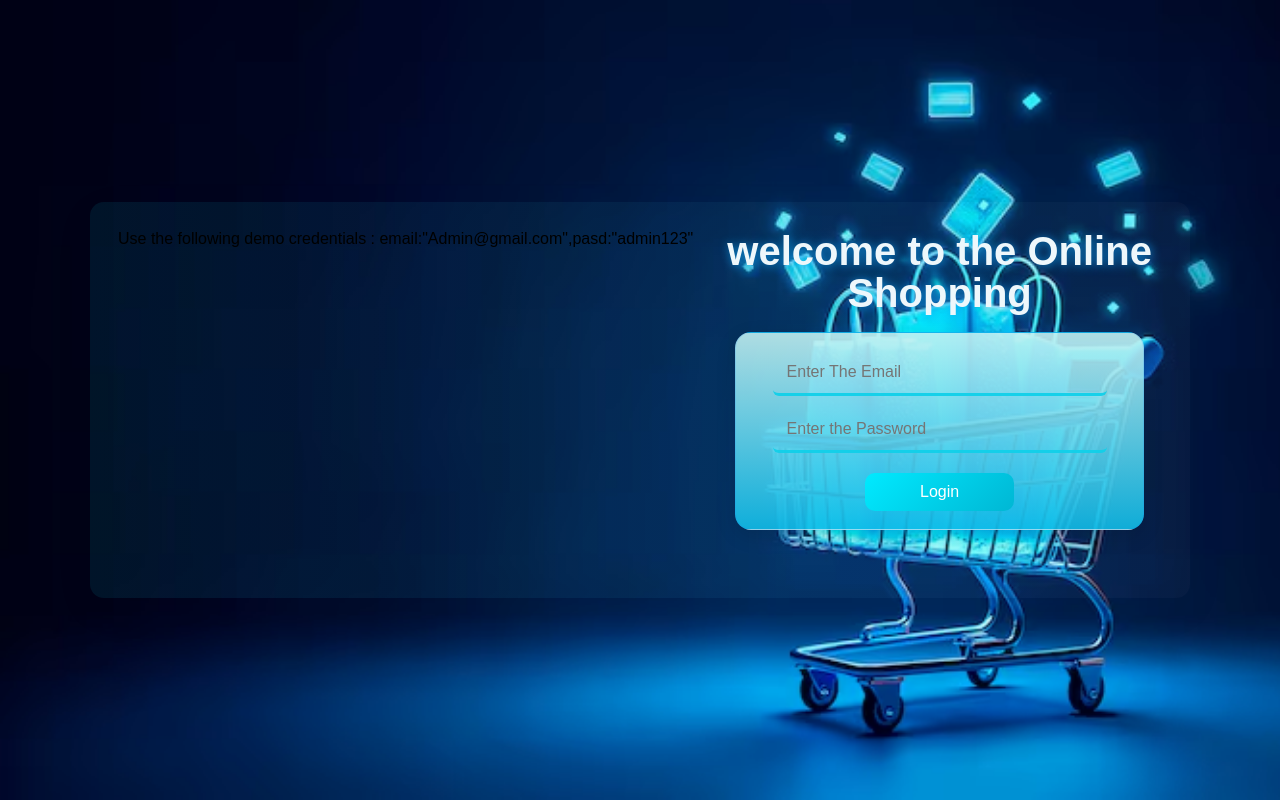
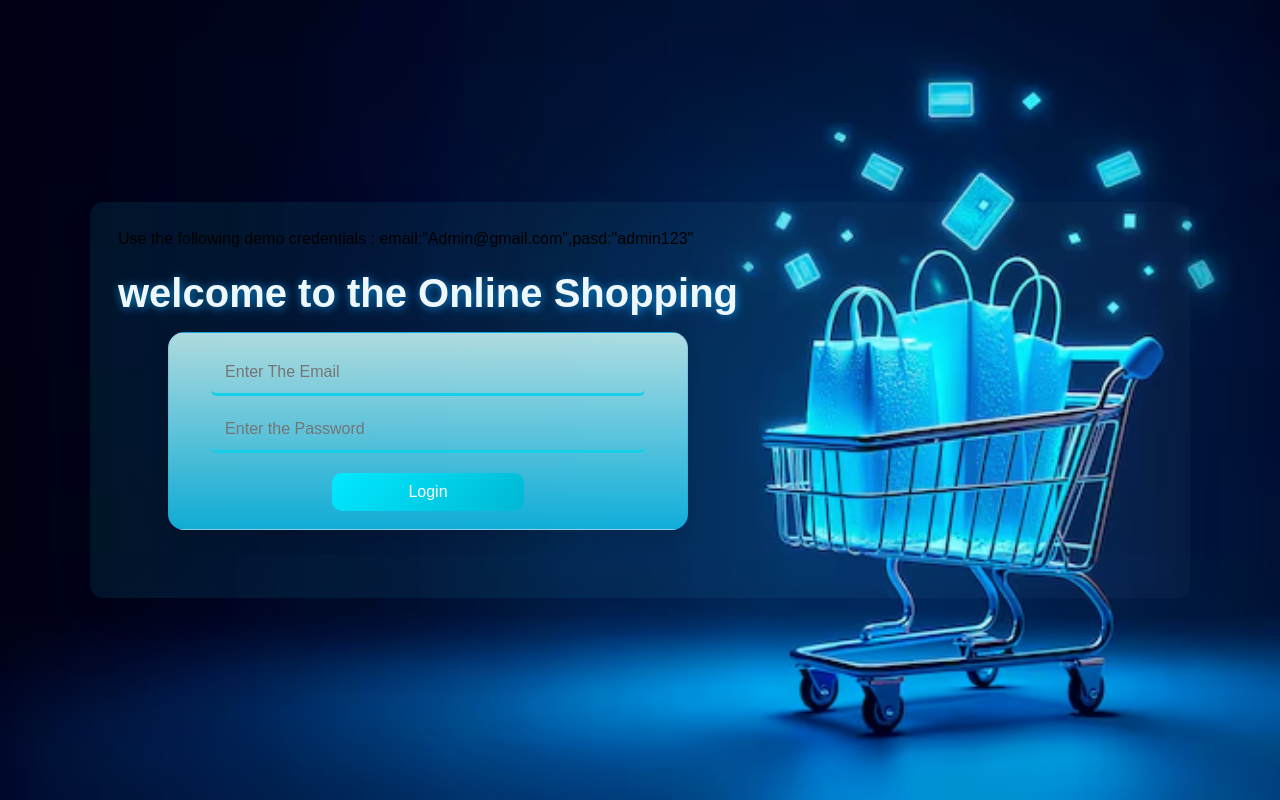
Before and after one commit to hari821-lap/E-Store---Online-Shopping-Platform, a React (Vite) app: page / in a window 1280 px wide. Built offline with nearby package versions, Linux system fonts and the light colour scheme.

Commit message:
landing-page-msge-added

```diff
--- a/src/assets/Styles/landingpage.css
+++ b/src/assets/Styles/landingpage.css
@@ -42,7 +42,7 @@
       }
 
       .left {
-        flex: 1 1 420px; /* flexible: min 420px, grow as needed */
+
         min-width: 280px;
         display: flex;
         flex-direction: column;
```
